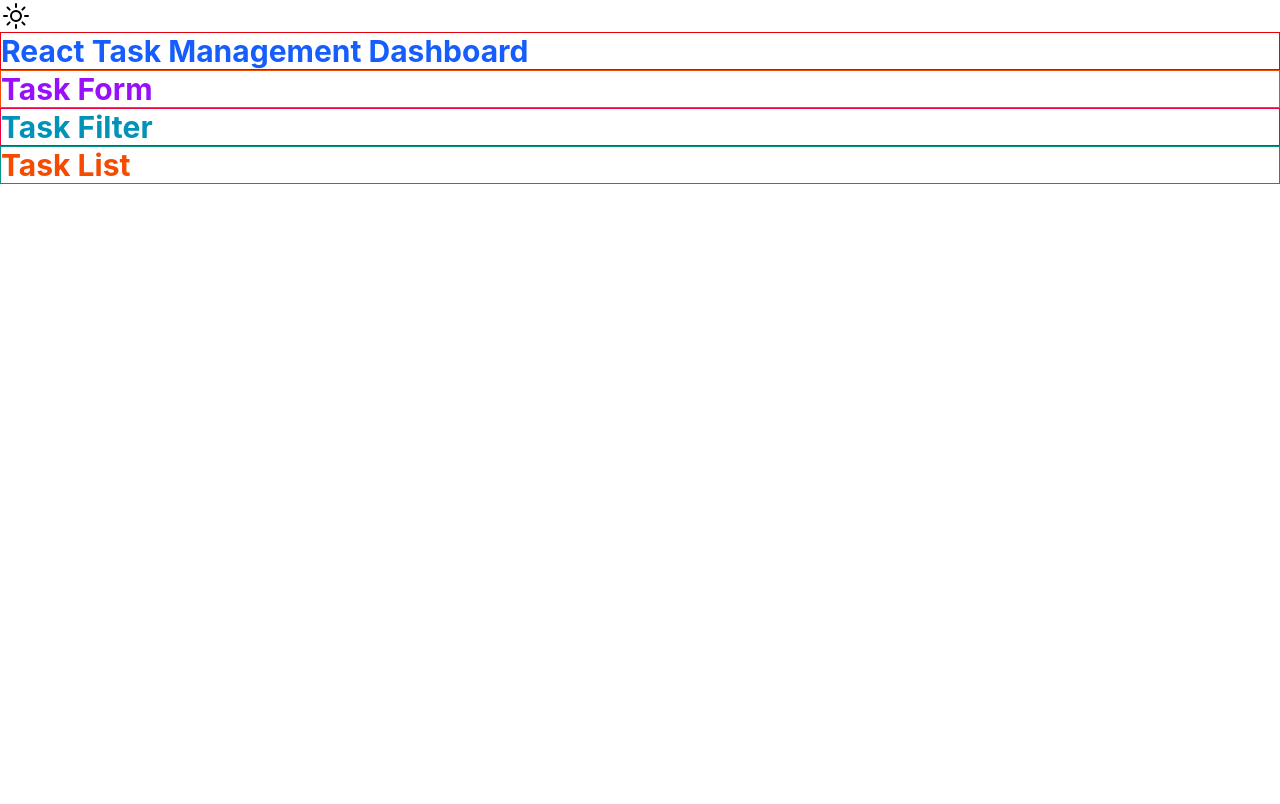
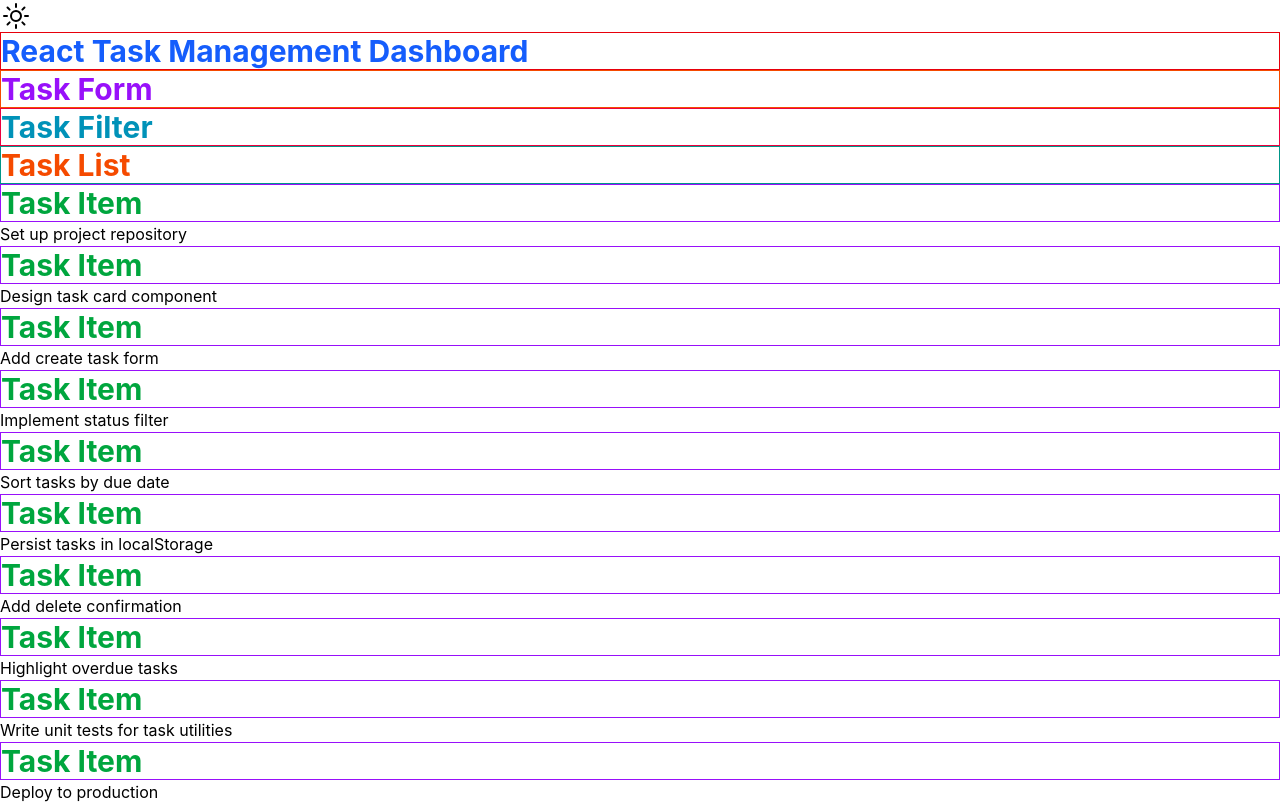
Before and after one commit to shanreed25/react-task-dashboard, a React (Vite) app: page / in a window 1280 px wide. Built offline with nearby package versions, Linux system fonts and the light colour scheme.

Commit message:
added state with mock Tasks to dashboard, passed it down to the task list then each task is passed down to task item

```diff
--- a/src/App.tsx
+++ b/src/App.tsx
@@ -3,9 +3,9 @@ import Dashboard from "./components/Dashboard/Dashboard"
 
 function App() {
   return (
-    <div>
+    <main>
       <Dashboard />
-    </div>
+    </main>
   )
 }
 
--- a/src/components/Dashboard/Dashboard.tsx
+++ b/src/components/Dashboard/Dashboard.tsx
@@ -2,10 +2,16 @@ import TaskList from "../TaskList/TaskList";
 import TaskForm from "../TaskForm/TaskForm";
 import TaskFilter from "../TaskFilter/TaskFilter";
 import { SunIcon } from "@heroicons/react/24/outline";
+import { useState } from "react";
+import { mockTasks } from "../../data/mockTasks";
+import type { Task } from "../../types";
+
 
 function Dashboard() {
+  const [tasks, setTasks] = useState<Task[]>(mockTasks)
+  console.log(tasks);
   return (
-    <main>
+    <>
       <nav>
         <SunIcon className="h-8 w-8" />
       </nav>
@@ -16,8 +22,8 @@ function Dashboard() {
 
       <TaskForm />
       <TaskFilter />
-      <TaskList />
-    </main>
+      <TaskList tasks={tasks}/>
+    </>
   );
 }
 
--- a/src/components/TaskList/TaskItem.tsx
+++ b/src/components/TaskList/TaskItem.tsx
@@ -1,8 +1,12 @@
-function TaskItem() {
+import type { TaskItemProps } from "../../types"
+
+
+function TaskItem({task} : TaskItemProps) {
+  console.log(task);
   return (
     <>
       <h2 className="text-3xl font-bold text-green-600 border border-purple-600">Task Item</h2>
-
+      <p>{task.title}</p>
     </>
   )
 }
--- a/src/components/TaskList/TaskList.tsx
+++ b/src/components/TaskList/TaskList.tsx
@@ -1,7 +1,15 @@
-function TaskList() {
+import type { TaskListProps } from "../../types"
+import TaskItem from "./TaskItem"
+
+function TaskList({tasks}: TaskListProps) {
+  console.log(tasks);
   return (
     <>
       <h2 className="text-3xl font-bold text-orange-600 border border-teal-600">Task List</h2>
+
+      {tasks.map((task) => (
+        <TaskItem key={task.id} task={task}/>
+      ))}
 
     </>
   )
--- a/src/data/mockTasks.ts
+++ b/src/data/mockTasks.ts
@@ -1,6 +1,6 @@
 import type { Task } from '../types';
 
-export const tasks: Task[] = [
+export const mockTasks: Task[] = [
   {
     id: '1',
     title: 'Set up project repository',
```
Also changed, not shown: src/types/index.ts (+10 -0 lines).
